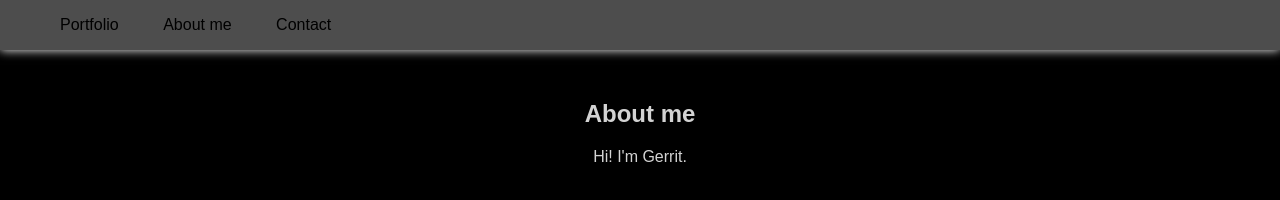
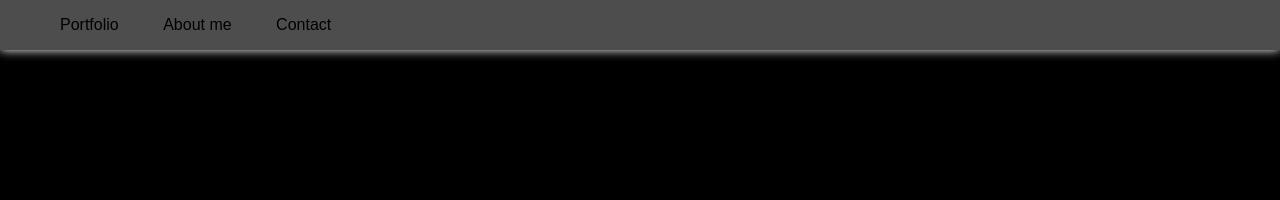
Before and after one commit to Shinigou/EIA1, a website: page aufg3/aboutme.html in a window 1280 px wide. Drawn offline with Linux system fonts and the light colour scheme.

Commit message:
update css (body color delete)

```diff
--- a/aufg3/aboutme.css
+++ b/aufg3/aboutme.css
@@ -1,6 +1,5 @@
 body{
     background-color: black;
-    color: lightgrey;
     font-family:Arial, Helvetica, sans-serif;
     text-align: center;
 }
--- a/aufg3/contact.css
+++ b/aufg3/contact.css
@@ -1,6 +1,5 @@
 body{
     background-color: black;
-    color: lightgrey;
     font-family:Arial, Helvetica, sans-serif;
     text-align: center;
 }
--- a/aufg3/portfolio.css
+++ b/aufg3/portfolio.css
@@ -1,6 +1,5 @@
 body{
     background-color: black;
-    color: lightgrey;
     font-family:Arial, Helvetica, sans-serif;
     text-align: center;
 }
```
